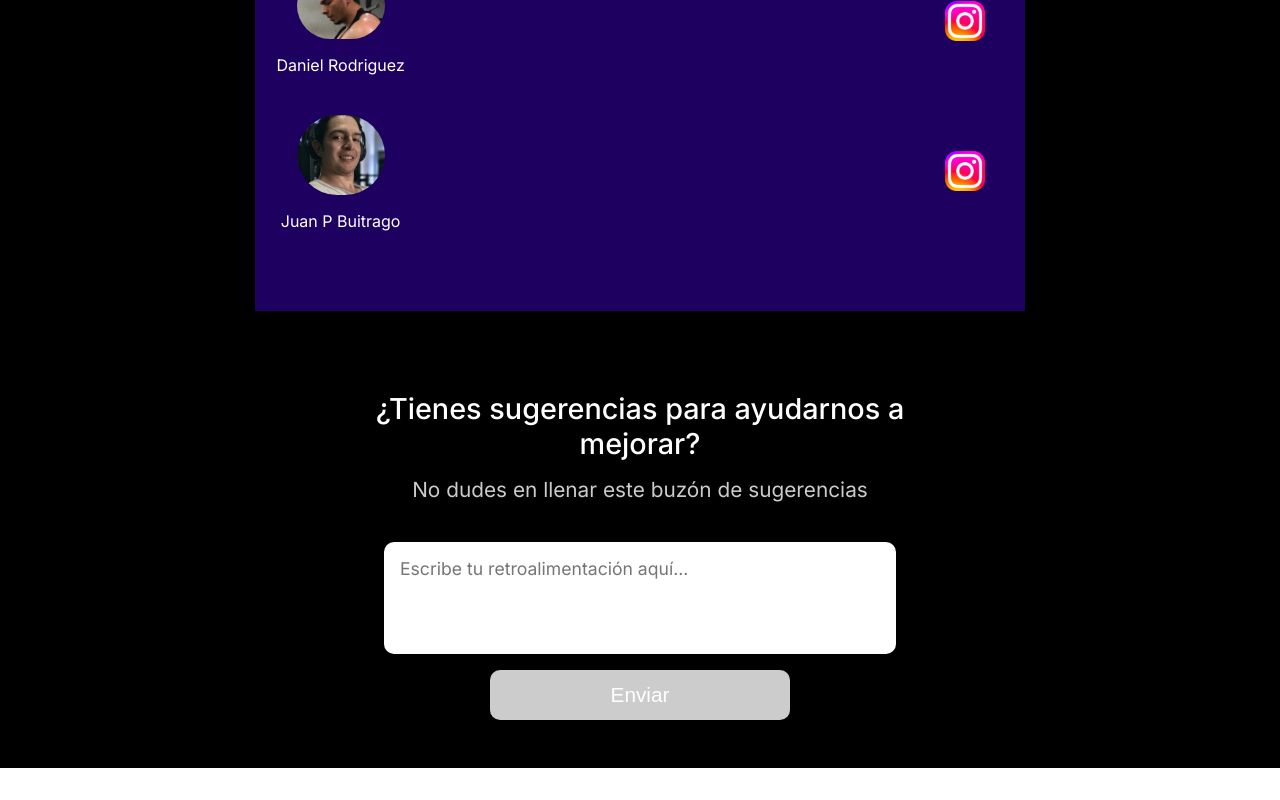
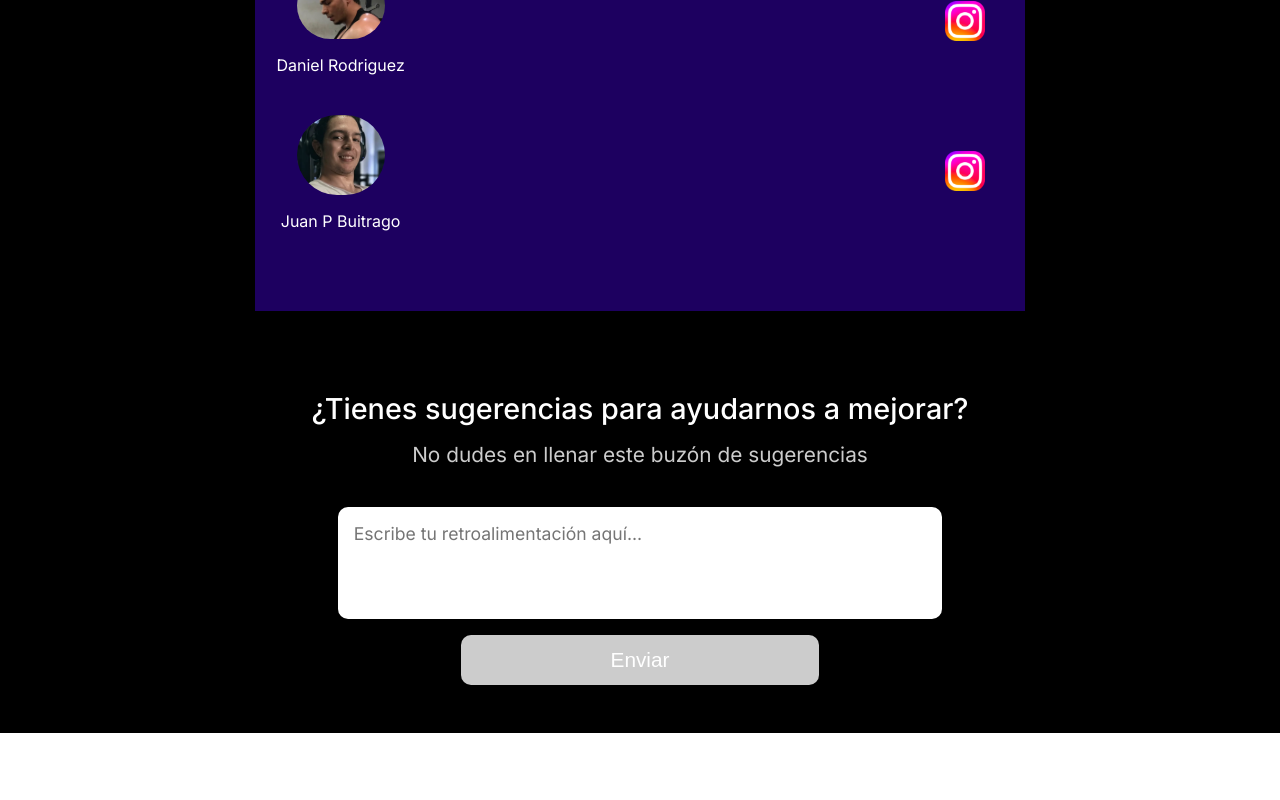
Before and after one commit to MelanyMFM/CenterWarriors, a React (Vite) app: page / in a window 1280 px wide. Shown: the part 1446-2246 px from the top of the page. After the commit the page ends 2179 px from the top, so only its background shows below. Built offline with nearby package versions, Linux system fonts and the light colour scheme; a web font is replaced by a local one.

Commit message:
correcion estilos

```diff
--- a/src/componentes/EjercicioDetalle/ejercicioDetalle.css
+++ b/src/componentes/EjercicioDetalle/ejercicioDetalle.css
@@ -19,6 +19,7 @@
         color: #fff;
         gap: 4.5rem;
         text-align: center;
+        padding-bottom: 3rem;
 
         .texto-titulo{
             font-size: 2rem;
@@ -30,7 +31,7 @@
             color:#000;
             padding: 1.5rem 1rem;
             border-radius: 16px;
-            max-width: 80%;
+            max-width: 78%;
         }
 
         .gif-ejercicio{
--- a/src/componentes/GrupoMuscular/GrupoMuscular.jsx
+++ b/src/componentes/GrupoMuscular/GrupoMuscular.jsx
@@ -21,7 +21,7 @@ function GrupoMuscular({ grupo, ejercicios }) {
             </button>
             <div className={`lista-ejercicios ${desplegado ? 'desplegado' : ''}`}>
                 {ejercicios.map((ejercicio) => (
-                    <div key={ejercicio.id} className="ejercicio-item">
+                    <div key={ejercicio.id} className="ejercicio-item2">
                         <button
                             className="nombre-ejercicio"
                             onClick={() => navigate(`/usuario/ejercicio/${ejercicio.id}`)}
--- a/src/componentes/RutinaDetalle/rutinaDetalle.css
+++ b/src/componentes/RutinaDetalle/rutinaDetalle.css
@@ -82,7 +82,7 @@
     height: 20px;
     border-radius: 50%;
     border: 2px solid #000;
-    cursor: pointer;
+    object-fit: cover;
 }
 
 .checkbox-circle.checked {
@@ -104,5 +104,5 @@
 }
 
 .reps{
-    font-size: 1.1rem;
+    font-size: .8rem;
 }
--- a/src/componentes/SendFeedback/sendFeedback.css
+++ b/src/componentes/SendFeedback/sendFeedback.css
@@ -7,10 +7,10 @@
     display: flex;
     flex-direction: column;
     gap: 1rem;
-    background-color: rgba(0, 0, 0, 0.5); /* Fondo semitransparente */
     border-radius: 10px;
     margin: 2rem auto;
-    max-width: 600px;
+
+
 }
 
 .form-retroalimentacion-titulo {
@@ -48,9 +48,6 @@
     transition: box-shadow 0.3s ease;
 }
 
-.area-texto:focus {
-    box-shadow: 0 0 0 3px rgba(0, 123, 255, 0.3); /* Efecto de foco */
-}
 
 .boton-sugerencia {
     font-size: 1.3rem;
@@ -63,10 +60,6 @@
     transition: background-color 0.3s ease, transform 0.2s ease;
 }
 
-
-.boton-sugerencia:active {
-    transform: scale(0.95); /* Efecto de clic */
-}
 
 .boton-sugerencia:disabled {
     background-color: #ccc;
--- a/src/index.css
+++ b/src/index.css
@@ -9,7 +9,7 @@
     max-width: 770px;
     margin: 0 auto;
     min-height: 100vh;
-
+    color: black;
 }
 
 #root{
--- a/src/views/Catalogo/catalogo.css
+++ b/src/views/Catalogo/catalogo.css
@@ -8,6 +8,7 @@
     gap: 1rem;
     font-family: 'Inter', sans-serif;
     padding-top: 1rem;
+    padding-bottom: 2.5rem;
 }
 
 .catalogo .logoHead {
@@ -71,11 +72,16 @@
     max-height: 500px; /* Ajusta según sea necesario */
 }
 
-.ejercicio-item {
+.ejercicio-item2 {
     display: flex;
     align-items: center;
     padding: 0.5rem 1rem;
+    border-bottom: 1px solid #000;
 }
+
+
+
+
 
 .nombre-ejercicio {
     font-size: 1.45rem;
--- a/src/views/Home/home.css
+++ b/src/views/Home/home.css
@@ -4,6 +4,7 @@
     background-color: #000;
     padding-top: 1rem;
     margin: 0 auto;
+    min-height: 100vh;
 
     .home{
         display: flex;
@@ -47,3 +48,10 @@
 
 
 }
+
+
+html, body {
+    height: 100%;
+    margin: 0;
+
+  }
--- a/src/views/Usuario/usuario.css
+++ b/src/views/Usuario/usuario.css
@@ -111,7 +111,7 @@
     width: 100%;
     padding-top: 1rem;
 
-    padding-bottom: .5rem;
+    padding-bottom: 3rem;
 }
 
 .links1{
```
